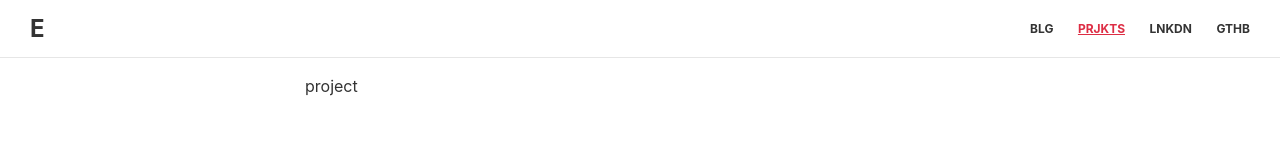
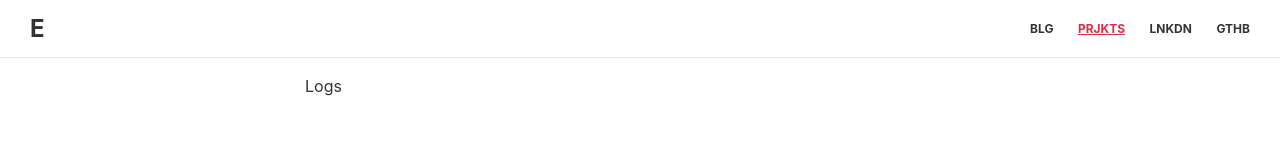
Before and after one commit to EstefanHu/portfolio, a Next.js app: page /prjkts/logs in a window 1280 px wide. Shown: the top 168 px of the page. Built offline with nearby package versions, Linux system fonts and the light colour scheme.

Commit message:
feat(logs): Added logs landing page

```diff
--- a/src/app/prjkts/(projects)/page.tsx
+++ b/src/app/prjkts/(projects)/page.tsx
@@ -26,7 +26,7 @@ export default function Prjkts() {
         <p className={styles.description}>
           &emsp;As someone who is constantly coming up with ideas for new projects, I&apos;ve been needing a place to
           keep track and validate them. And so, here it is! For those who are curious,&nbsp;
-          <Link href='/blg/p/how-i-track-ideas' style={{ color: '#dd2d44' }}>
+          <Link href='/blg/how-i-track-ideas' style={{ color: '#dd2d44' }}>
             here
           </Link>
           &nbsp;is how I have constructed this personal service.
--- /dev/null
+++ b/src/app/prjkts/logs/page.tsx
@@ -0,0 +1,3 @@
+export default function Page() {
+  return <h1>Logs</h1>;
+}
```
